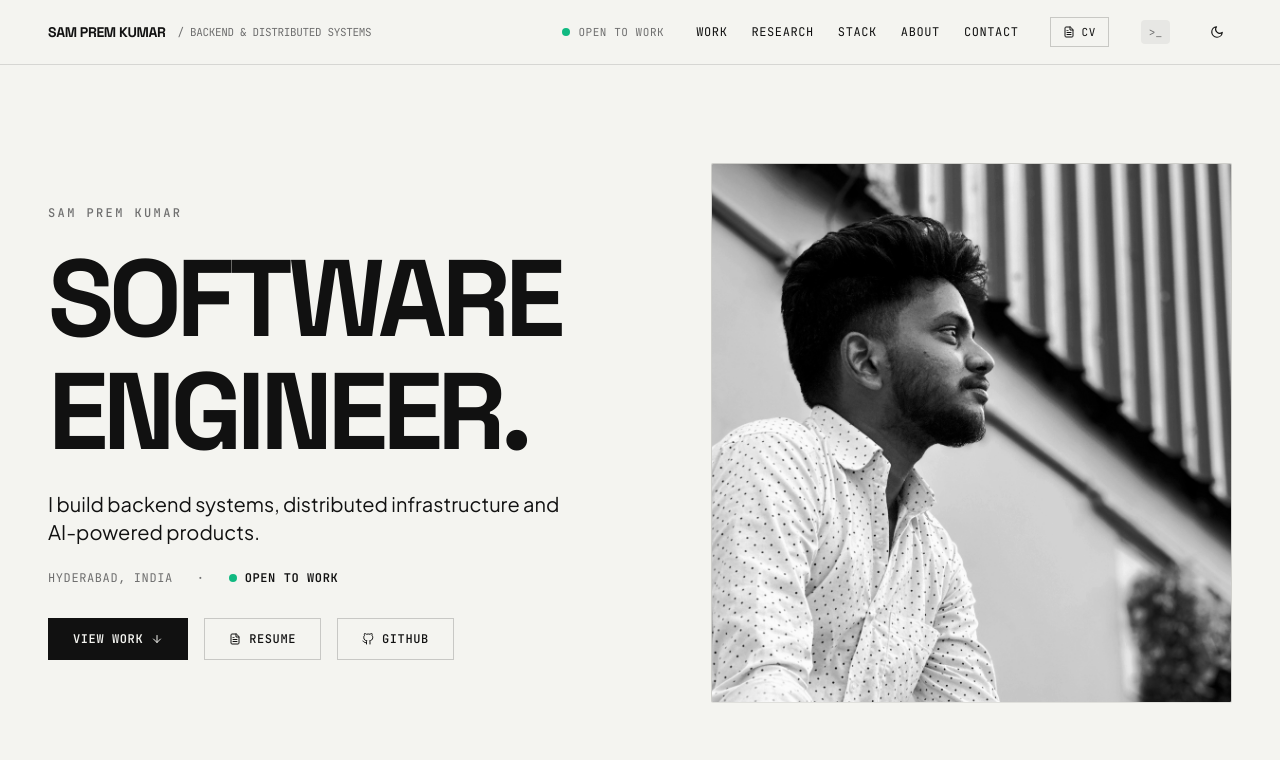
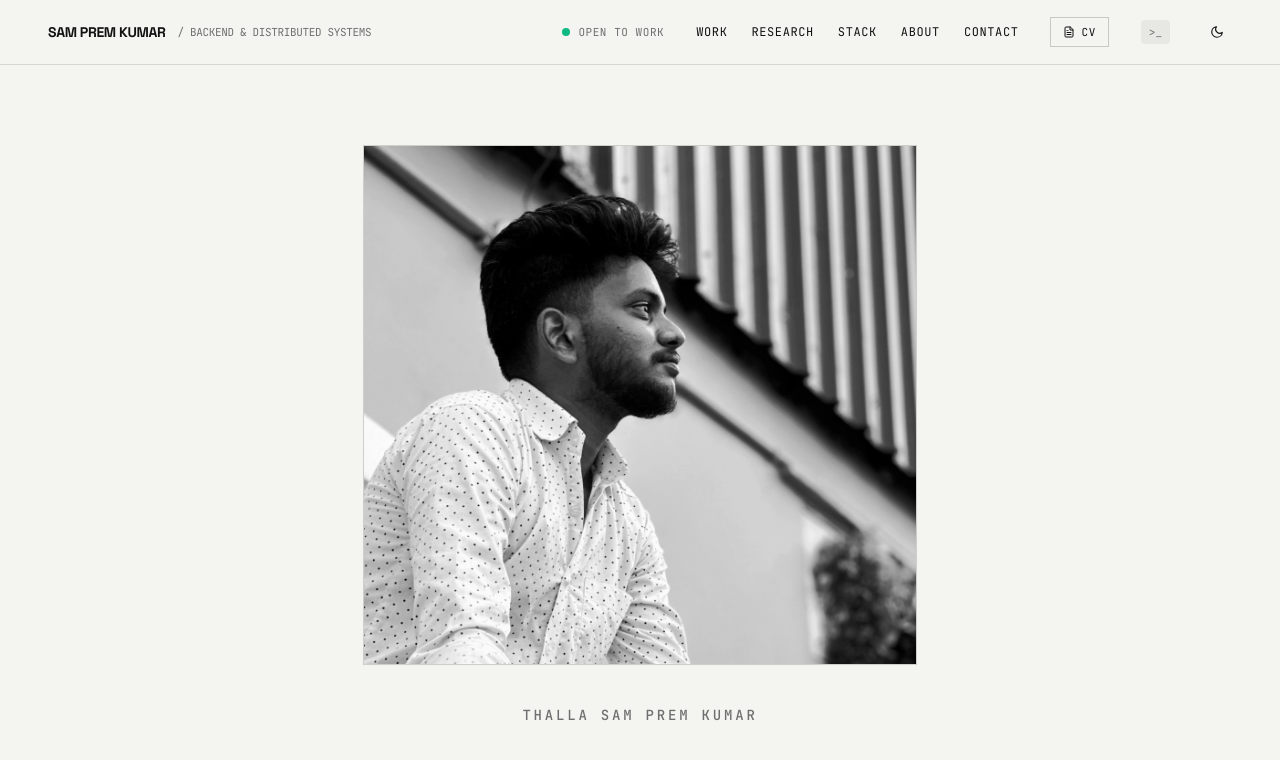
Before and after one commit to sampremm/FlexiPortfolio, a React (Vite) app: page / in a window 1280 px wide. Shown: the top 760 px of the page. Built offline with nearby package versions, Linux system fonts and the light colour scheme.

Commit message:
style: update hero layout to centered editorial composition

```diff
--- a/src/components/sections/EditorialHero.jsx
+++ b/src/components/sections/EditorialHero.jsx
@@ -10,10 +10,10 @@ const EditorialHero = () => {
     offset: ['start start', 'end start'],
   });
 
-  // Subtle cinematic scroll-away effect (scale 1.00 -> 0.96, subtle fade)
-  const photoScale = useTransform(scrollYProgress, [0, 1], [1, 0.96]);
+  // Subtle cinematic scroll-away effect (scale 1.00 -> 0.97, subtle translation)
+  const photoScale = useTransform(scrollYProgress, [0, 1], [1, 0.97]);
   const photoOpacity = useTransform(scrollYProgress, [0, 0.8], [1, 0.75]);
-  const textY = useTransform(scrollYProgress, [0, 1], [0, -30]);
+  const heroY = useTransform(scrollYProgress, [0, 1], [0, 40]);
 
   const scrollTo = (id) => {
     document.getElementById(id)?.scrollIntoView({ behavior: 'smooth' });
@@ -22,33 +22,50 @@ const EditorialHero = () => {
   return (
     <section
       ref={containerRef}
-      className="relative min-h-[calc(100vh-4rem)] flex items-center py-8 sm:py-12 lg:py-12 px-6 md:px-12 max-w-7xl mx-auto border-b border-black/[0.12] dark:border-white/[0.12]"
+      className="relative min-h-[calc(100vh-4rem)] flex flex-col items-center justify-center py-12 md:py-20 px-6 max-w-7xl mx-auto border-b border-black/[0.12] dark:border-white/[0.12]"
     >
-      <div className="w-full flex flex-col-reverse lg:flex-row items-center lg:items-center justify-between gap-10 lg:gap-14">
+      <motion.div style={{ y: heroY }} className="w-full flex flex-col items-center text-center space-y-8 sm:space-y-10">
 
-        {/* Left Column: Minimal Identity, Massive Headline, One-line Thesis, CTA (55% desktop) */}
+        {/* Large Professional Portrait */}
         <motion.div
-          style={{ y: textY }}
-          className="w-full lg:w-[55%] flex flex-col justify-center space-y-5 sm:space-y-6"
+          style={{ scale: photoScale, opacity: photoOpacity }}
+          className="w-full sm:w-[90%] md:w-[65%] lg:w-[50%] xl:w-[45%] flex justify-center"
         >
+          <motion.div
+            initial={{ opacity: 0, y: 40, clipPath: 'inset(12% 0 0 0)' }}
+            animate={{ opacity: 1, y: 0, clipPath: 'inset(0% 0 0 0)' }}
+            transition={{ duration: 0.95, delay: 0.1, ease: [0.16, 1, 0.3, 1] }}
+            className="relative w-full h-[55vh] md:h-[60vh] lg:h-[65vh] overflow-hidden bg-[#EAEAE6] dark:bg-[#14161B] border border-black/[0.12] dark:border-white/[0.12]"
+          >
+            <img
+              src={avatarImg}
+              alt="Thalla Sam Prem Kumar - Backend Engineer"
+              className="w-full h-full object-cover object-[50%_25%] filter grayscale contrast-105 hover:grayscale-0 transition-all duration-700 block"
+            />
+          </motion.div>
+        </motion.div>
+
+        {/* Text Container */}
+        <div className="flex flex-col items-center space-y-5 sm:space-y-6 max-w-4xl mx-auto">
+
           {/* Top Identity Tag */}
           <motion.div
             initial={{ opacity: 0, y: 16 }}
             animate={{ opacity: 1, y: 0 }}
-            transition={{ duration: 0.5, delay: 0.05, ease: [0.16, 1, 0.3, 1] }}
-            className="font-mono text-xs uppercase tracking-[0.2em] text-[#6F6F6F] dark:text-[#9E9E9E] font-medium"
+            transition={{ duration: 0.5, delay: 0.2, ease: [0.16, 1, 0.3, 1] }}
+            className="font-mono text-xs md:text-sm uppercase tracking-[0.2em] text-[#6F6F6F] dark:text-[#9E9E9E] font-medium"
           >
-            SAM PREM KUMAR
+            THALLA SAM PREM KUMAR
           </motion.div>
 
-          {/* Massive Two-Line Headline with Staggered Entrance */}
+          {/* Massive Headline with Staggered Entrance */}
           <div className="overflow-hidden space-y-1">
             <div className="overflow-hidden">
               <motion.div
                 initial={{ opacity: 0, y: 60 }}
                 animate={{ opacity: 1, y: 0 }}
-                transition={{ duration: 0.7, delay: 0.12, ease: [0.16, 1, 0.3, 1] }}
-                className="font-display font-bold text-5xl sm:text-7xl md:text-8xl lg:text-[5.4rem] xl:text-[6.8rem] tracking-tighter leading-[0.88] uppercase text-[#111111] dark:text-[#EDEDED] whitespace-nowrap"
+                transition={{ duration: 0.7, delay: 0.28, ease: [0.16, 1, 0.3, 1] }}
+                className="font-display font-bold text-5xl sm:text-7xl md:text-8xl lg:text-[5.4rem] xl:text-[6.8rem] tracking-tighter leading-[0.88] uppercase text-[#111111] dark:text-[#EDEDED]"
               >
                 SOFTWARE
               </motion.div>
@@ -57,8 +74,8 @@ const EditorialHero = () => {
               <motion.div
                 initial={{ opacity: 0, y: 60 }}
                 animate={{ opacity: 1, y: 0 }}
-                transition={{ duration: 0.7, delay: 0.2, ease: [0.16, 1, 0.3, 1] }}
-                className="font-display font-bold text-5xl sm:text-7xl md:text-8xl lg:text-[5.4rem] xl:text-[6.8rem] tracking-tighter leading-[0.88] uppercase text-[#111111] dark:text-[#EDEDED] whitespace-nowrap"
+                transition={{ duration: 0.7, delay: 0.36, ease: [0.16, 1, 0.3, 1] }}
+                className="font-display font-bold text-5xl sm:text-7xl md:text-8xl lg:text-[5.4rem] xl:text-[6.8rem] tracking-tighter leading-[0.88] uppercase text-[#111111] dark:text-[#EDEDED]"
               >
                 ENGINEER.
               </motion.div>
@@ -69,8 +86,8 @@ const EditorialHero = () => {
           <motion.p
             initial={{ opacity: 0, y: 16 }}
             animate={{ opacity: 1, y: 0 }}
-            transition={{ duration: 0.6, delay: 0.28, ease: [0.16, 1, 0.3, 1] }}
-            className="font-body text-base sm:text-lg md:text-xl text-[#111111] dark:text-[#EDEDED] font-normal leading-relaxed max-w-lg"
+            transition={{ duration: 0.6, delay: 0.44, ease: [0.16, 1, 0.3, 1] }}
+            className="font-body text-base sm:text-lg md:text-xl text-[#111111] dark:text-[#EDEDED] font-normal leading-relaxed max-w-2xl mx-auto"
           >
             I build backend systems, distributed infrastructure and AI-powered products.
           </motion.p>
@@ -79,11 +96,13 @@ const EditorialHero = () => {
           <motion.div
             initial={{ opacity: 0, y: 14 }}
             animate={{ opacity: 1, y: 0 }}
-            transition={{ duration: 0.5, delay: 0.35, ease: [0.16, 1, 0.3, 1] }}
-            className="flex items-center gap-6 font-mono text-xs uppercase tracking-wider text-[#6F6F6F] dark:text-[#9E9E9E]"
+            transition={{ duration: 0.5, delay: 0.52, ease: [0.16, 1, 0.3, 1] }}
+            className="flex flex-col sm:flex-row items-center gap-3 sm:gap-6 font-mono text-xs uppercase tracking-wider text-[#6F6F6F] dark:text-[#9E9E9E] mt-2"
           >
             <span>HYDERABAD, INDIA</span>
-            <span>·</span>
+            <span className="hidden sm:inline">·</span>
+            <span>BACKEND / CLOUD / AI</span>
+            <span className="hidden sm:inline">·</span>
             <div className="flex items-center gap-2 text-[#111111] dark:text-[#EDEDED] font-semibold">
               <span className="w-2 h-2 rounded-full bg-[#10B981]" />
               <span>OPEN TO WORK</span>
@@ -94,8 +113,8 @@ const EditorialHero = () => {
           <motion.div
             initial={{ opacity: 0, y: 16 }}
             animate={{ opacity: 1, y: 0 }}
-            transition={{ duration: 0.5, delay: 0.42, ease: [0.16, 1, 0.3, 1] }}
-            className="flex flex-wrap items-center gap-4 pt-2"
+            transition={{ duration: 0.5, delay: 0.60, ease: [0.16, 1, 0.3, 1] }}
+            className="flex flex-wrap items-center justify-center gap-4 pt-6"
           >
             <button
               onClick={() => scrollTo('work')}
@@ -125,28 +144,9 @@ const EditorialHero = () => {
               <span>GITHUB</span>
             </a>
           </motion.div>
-        </motion.div>
+        </div>
 
-        {/* Right Column: Much Larger Professional Editorial Photograph (45% desktop, 90% mobile) */}
-        <motion.div
-          style={{ scale: photoScale, opacity: photoOpacity }}
-          className="w-full sm:w-[85%] lg:w-[44%] flex items-center justify-center shrink-0"
-        >
-          <motion.div
-            initial={{ opacity: 0, y: 40, clipPath: 'inset(12% 0 0 0)' }}
-            animate={{ opacity: 1, y: 0, clipPath: 'inset(0% 0 0 0)' }}
-            transition={{ duration: 0.95, delay: 0.1, ease: [0.16, 1, 0.3, 1] }}
-            className="relative w-full h-[360px] sm:h-[440px] lg:h-[500px] xl:h-[540px] overflow-hidden bg-[#EAEAE6] dark:bg-[#14161B] border border-black/[0.12] dark:border-white/[0.12] rounded-[2px]"
-          >
-            <img
-              src={avatarImg}
-              alt="Thalla Sam Prem Kumar - Backend Engineer"
-              className="w-full h-full object-cover object-[62%_25%] filter grayscale contrast-105 hover:grayscale-0 transition-all duration-700 block"
-            />
-          </motion.div>
-        </motion.div>
-
-      </div>
+      </motion.div>
     </section>
   );
 };
```
